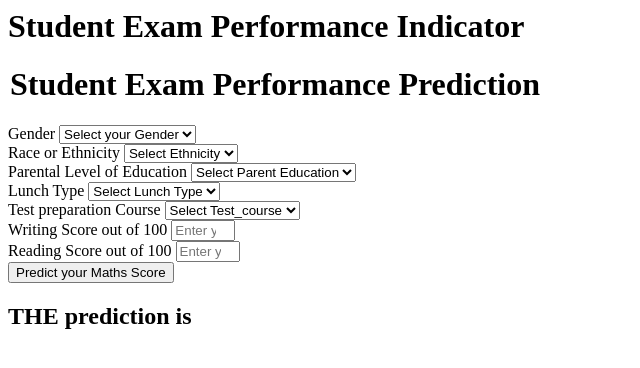
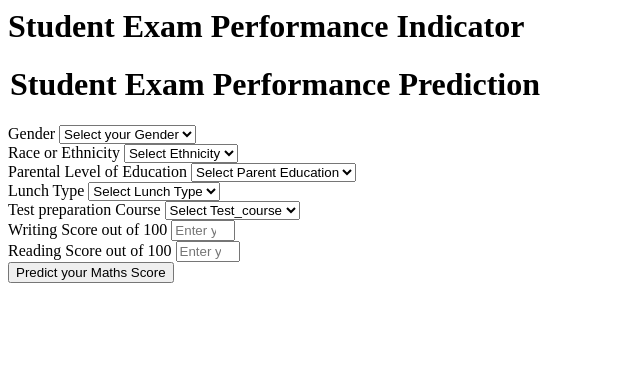
Before and after one commit to nitiiinn/courseproject, a Flask app: page /predict in a window 1280 px wide. Shown: the top 368 px of the page, without its empty margins (0-640 px from the left). Run offline with Flask 3, Linux system fonts and the light colour scheme.

Commit message:
result error fix

```diff
--- a/templates/home.html
+++ b/templates/home.html
@@ -21,7 +21,7 @@
         </div>
         <div class="mb-3">
             <label class="form-label">Race or Ethnicity</label>
-            <select class="form-control" name="ethnicity" placeholder="Enter you ethnicity" required>
+            <select class="form-control" name="race_ethnicity" placeholder="Enter you ethnicity" required>
                 <option class="placeholder" selected disabled value="">Select Ethnicity</option>
                 <option value="group A">
                     Group A
@@ -92,20 +92,24 @@
         </div>
         <div class="mb-3">
             <label class="form-label">Writing Score out of 100</label>
-            <input class="form-control" type="number" name="reading_score"
-                placeholder="Enter your Reading score" min='0' max='100' />
+            <input class="form-control" type="number" name="writing_score"
+                placeholder="Enter your Writing score" min='0' max='100' />
         </div>
         <div class="mb-3">
             <label class="form-label">Reading Score out of 100</label>
-            <input class="form-control" type="number" name="writing_score"
+            <input class="form-control" type="number" name="reading_score"
                 placeholder="Enter your Reading Score" min='0' max='100' />
         </div>
         <div class="mb-3">
             <input class="btn btn-primary" type="submit" value="Predict your Maths Score" required />
         </div>
     </form>
-    <h2>
-       THE  prediction is {{results}}
-    </h2>
+    {% if error %}
+        <div style="color: red; font-weight: bold;">Error: {{ error }}</div>
+    {% endif %}
+
+    {% if results is defined %}
+        <h2>Prediction: {{ results }}</h2>
+    {% endif %}
    <body>
 </html>
```
Also changed, not shown: 1 other file.
